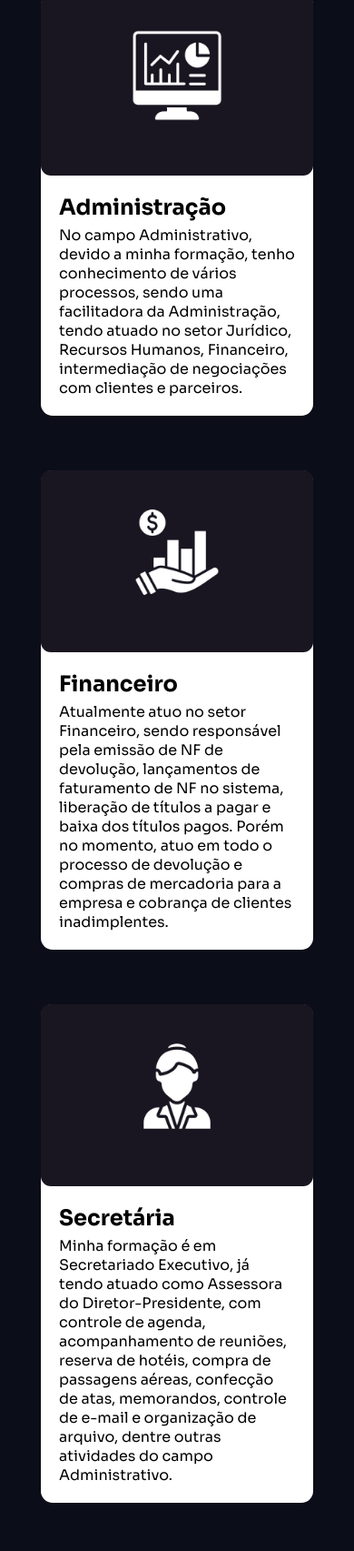
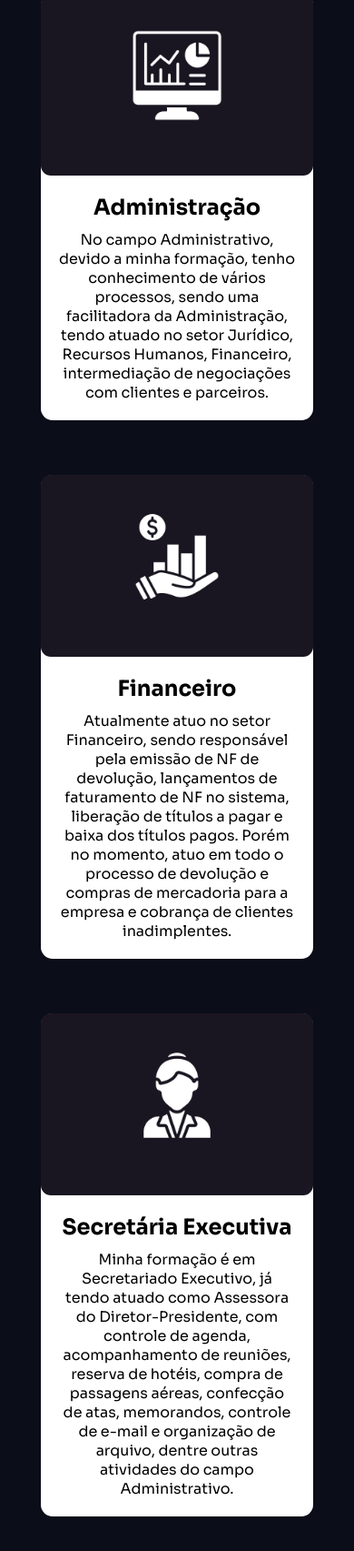
Before and after one commit to andreasaphira/Portfolio-Andrea, a plain HTML site: page index.html in a window 390 px wide. Shown: the part 2117-3822 px from the top of the page at 91% size. Drawn offline with nearby package versions, Linux system fonts and the light colour scheme.

Commit message:
Add files via upload

```diff
--- a/index.html
+++ b/index.html
@@ -6,18 +6,6 @@
     <meta property="og:title" content="Andrea Camargo - 2024">
         <!-- Primary Meta Tags generated by opengraphpreview.com -->
         <title>Andrea Camargo - 2024 Portfólio - 2024</title>
-        <meta name="description" content="Explore meus projetos de design!" />
-
-        <!-- Open Graph -->
-        <meta property="og:title" content="Andrea Camargo - 2024" />
-        <meta property="og:description" content="Explore meus projetos de design!" />
-        <meta property="og:image" content="https://fernanmarc.github.io/Portfolio-FernandoLM/PaginaPort/img/foto.jpg" />
-
-        <!-- Twitter -->
-        <meta name="twitter:card" content="summary_large_image" />
-        <meta name="twitter:title" content="Andrea Camargo - 2024" />
-        <meta name="twitter:description" content="Explore meus projetos de design!" />
-        <meta name="twitter:image" content="https://fernanmarc.github.io/Portfolio-FernandoLM/PaginaPort/img/foto.jpg" />
 
     <link rel="shortcut icon" href="PaginaPort/img/logo.png" type="image/x-icon">
     <link rel="stylesheet" href="https://stackpath.bootstrapcdn.com/font-awesome/4.7.0/css/font-awesome.min.css">
@@ -55,8 +43,8 @@
                 <li><a href="#form-contato">Contate-me</a></li>
                 <li>
                     <a href="https://wa.me/5511965627631?text=Vim+do+seu+curr%C3%ADculo+online%21" target="_blank"><i class="fa fa-whatsapp" class="ico-menu"></i></a>
-                    <a href="https://www.linkedin.com/in/fernandol-marcos?utm_source=share&utm_campaign=share_via&utm_content=profile&utm_medium=android_app" target="_blank"><i class="fa fa-linkedin" class="ico-menu"></i></a>
-                    <a href="https://www.instagram.com/lopes_dsgn?igsh=OGxnN3RtaDJmZGZi" target="_blank"><i class="fa fa-instagram" class="ico-menu"></i></a>
+                    <a href="https://www.linkedin.com/in/andr%C3%A9a-camargo-3b883128?utm_source=share&utm_campaign=share_via&utm_content=profile&utm_medium=android_app" target="_blank"><i class="fa fa-linkedin" class="ico-menu"></i></a>
+                    <a href="#" target="_blank"><i class="fa fa-instagram" class="ico-menu"></i></a>
                 </li>
             </ul>
         </header>
@@ -78,7 +66,7 @@
                     Estou aberta a novas oportunidades e colaborações que permitam expandir meus conhecimentos!
                  </p>
 
-                <a href="PaginaPort/img/Curriculum Andrea Camargo.pdf" class="bt" target="_blank">
+                <a href="PaginaPort/img/curriculo-andrea.pdf" class="bt" target="_blank">
                     <button class="botao-curriculo">
                         Veja meu CV!
                     </button>
@@ -183,8 +171,8 @@
                                     </div>
                                     <div class="content">
                                         <div>
-                                            <h3>Administração</h3>
-                                            <p>
+                                            <h3 class="style-title">Administração</h3>
+                                            <p class="style-text">
                                                 No campo Administrativo, devido a minha formação, tenho conhecimento de vários processos, sendo uma facilitadora da Administração, tendo atuado no setor Jurídico, Recursos Humanos, Financeiro, intermediação de negociações com clientes e parceiros.
                                             </p>
                                         </div>
@@ -197,8 +185,8 @@
                                         </div>
                                         <div class="content">
                                             <div>
-                                                <h3>Financeiro</h3>
-                                                <p>Atualmente atuo no setor Financeiro, sendo responsável pela emissão  de NF de devolução, lançamentos de faturamento de NF no sistema, liberação de títulos a pagar e baixa dos títulos pagos. Porém no momento, atuo em todo o processo de devolução e compras de mercadoria para a empresa e cobrança de clientes inadimplentes.</p>
+                                                <h3 class="style-title">Financeiro</h3>
+                                                <p class="style-text">Atualmente atuo no setor Financeiro, sendo responsável pela emissão  de NF de devolução, lançamentos de faturamento de NF no sistema, liberação de títulos a pagar e baixa dos títulos pagos. Porém no momento, atuo em todo o processo de devolução e compras de mercadoria para a empresa e cobrança de clientes inadimplentes.</p>
                                             </div>
                                         </div>
                                 </div>
@@ -209,8 +197,8 @@
                                         </div>
                                         <div class="content">
                                             <div>
-                                                <h3>Secretária</h3>
-                                                <p>Minha formação é em Secretariado Executivo, já tendo atuado como Assessora do Diretor-Presidente, com controle de agenda, acompanhamento de reuniões, reserva de hotéis, compra de passagens aéreas, confecção de atas, memorandos, controle de e-mail e organização de arquivo, dentre outras atividades do campo Administrativo.</p>
+                                                <h3 class="style-title">Secretária Executiva</h3>
+                                                <p class="style-text">Minha formação é em Secretariado Executivo, já tendo atuado como Assessora do Diretor-Presidente, com controle de agenda, acompanhamento de reuniões, reserva de hotéis, compra de passagens aéreas, confecção de atas, memorandos, controle de e-mail e organização de arquivo, dentre outras atividades do campo Administrativo.</p>
                                             </div>
                                         </div>
                                 </div>
@@ -251,14 +239,6 @@
                                     <h3 class="title-education">Graduação em Secretariado Executivo Bilingue</h3>
                                     <p class="text-education">Realizado na Universidade Paulista - UNIP.</p>
 
-                                </div>
-                            </div>
-
-                            <div class="education-content">
-                                <div class="e-content">
-                                    <div class="year"><i class='bx bx-calendar'></i> 2005 - 2007</div>
-                                    <h3 class="title-education">Técnico em Comunicação Visual - Trancado</h3>
-                                    <p class="text-education">Curso Técnico realizado na instituição do Centro Paula Souza na ETEC José Rocha Mendes.</p>
                                 </div>
                             </div>
                         </div>
--- a/style.css
+++ b/style.css
@@ -285,6 +285,8 @@
     }
 }
 
+
+
 /* ^^^^ Apresentação */
 
 .container-qualificacoes{
@@ -511,6 +513,11 @@
     color: #fff;
 }
 
+.style-text{
+    text-align: none;
+    margin-top: 10px;
+}
+
 @media (max-width: 992px){
     .container-area{
         width: 100%;
@@ -545,6 +552,14 @@
     .container-area .a-card .content{
         position: relative;
         width: 100%;
+    }
+    .style-text{
+        text-align: center;
+        margin-top: 10px;
+    }
+
+    .style-title{
+        text-align: center;
     }
 }
 
```
